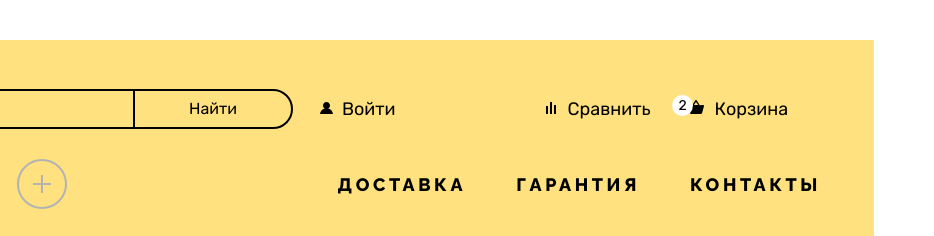
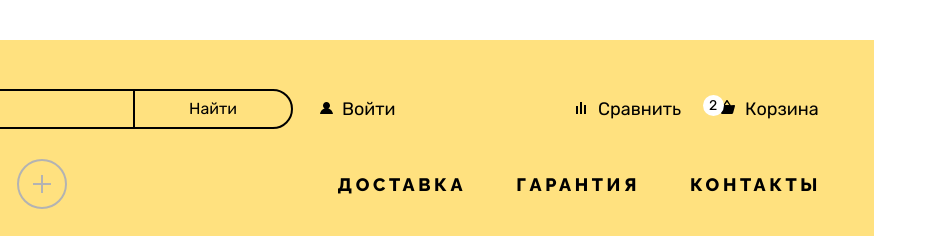
Before and after one commit to htmlacademy-htmlcss/2176919-device-35, a plain HTML site: page index.html in a window 1280 px wide. Shown: the top 236 px of the page, 346-1280 px from the left. Drawn offline with Linux system fonts and the light colour scheme.

Commit message:
header grid fix

```diff
--- a/index.html
+++ b/index.html
@@ -11,8 +11,7 @@
         <img class="header-logo" src="images/logo.svg" alt="Логотип интернет-магазина «Девайс»." width="149" height="40">
       </a>
       <nav class="navigation">
-        <ul class="navigation-list navigation-user-list list">
-          <li class="navigation-item navigation-user-item">
+        <div class="navigation-user">
           <form class="search-form subsidiary">
             <label class="main-search" for="main-search">
               <span class="visually-hidden">Поиск по сайту.</span>
@@ -20,17 +19,18 @@
             </label>
             <button class="search-submit" type="submit">Найти</button>
           </form>
+          <ul class="navigation-user-list list">
+            <li class="navigation-user-item">
+              <a class="navigation-link navigation-link-user link-shape header-login" href="#">Войти</a>
             </li>
-          <li class="navigation-item navigation-user-item">
-            <a class="navigation-link navigation-link-user link-shape header-login login" href="#">Войти</a>
-          </li>
-          <li class="navigation-item navigation-user-item">
+            <li class="navigation-user-item">
              <a class="navigation-link navigation-link-user link-shape header-compare" href="#">Сравнить</a>
             </li>
-          <li class="navigation-item navigation-user-item">
+            <li class="navigation-user-item">
               <a class="navigation-link navigation-link-user link-shape header-cart" href="#">Корзина</a>
             </li>
           </ul>
+        </div>
         <div class="navigation-catalog">
           <button class="button navigation-catalog-button" type="button">Каталог товаров
             <span class="sub-catalog-open-icon"></span>
@@ -77,7 +77,7 @@
           <button class="slider-button slider-prev link-shape" type="button">
             <span class="visually-hidden">Предыдущий товар.</span>
           </button>
-          <button class="slider-button slider-next" type="button">
+          <button class="slider-button slider-next link-shape" type="button">
             <span class="visually-hidden">Следующий товар.</span>
           </button>
         </div>
--- a/styles/styles.css
+++ b/styles/styles.css
@@ -305,6 +305,7 @@ body {
 
 .navigation-list {
   display: flex;
+  flex-wrap: wrap;
 }
 
 .slider-content {
@@ -523,6 +524,7 @@ body {
 .search-form {
   position: relative;
   display: flex;
+  align-items: flex-start;
   margin-right: 27px;
 }
 
@@ -559,13 +561,14 @@ body {
 
 .navigation-link-user {
   position: relative;
-  display: block;
   padding: 2px 0 2px 22px;
 }
 
 .header-login {
   display: flex;
   justify-content: space-between;
+  width: 230px;
+  margin-right: 26px;
 }
 
 .header-compare::before {
@@ -975,7 +978,7 @@ body {
 
 .button-yellow::before {
   content: "";
-  transition: 0.3s;
+  transition: 0.3s ease;
   position: absolute;
   background-color: #ffe17f;
   z-index: -1;
@@ -1121,9 +1124,7 @@ left: 0;
 }
 
 .navigation-user-item {
-  display: flex;
-  align-items: center;
-  align-self: center;
+  margin: auto 0;
 }
 
 .header-compare {
@@ -1235,9 +1236,7 @@ left: 0;
   left: 0;
 }
 
-.footer-navigation-list {
-  flex-wrap: wrap;
-}
+
 
 .link-shape:hover {
   opacity: 0.6;
@@ -1621,14 +1620,9 @@ left: 0;
   text-underline-offset: 2px;
 }
 
-.login {
-  margin-right: 150px;
-}
-
-.logut {
-  width: 230px;
-  margin-right: 27px;
-}
+
+
+
 
 .tab-pagination-active {
   position: relative;
@@ -1637,10 +1631,12 @@ left: 0;
 
 .tab-pagination-active:hover {
   padding-left: 35px;
+  transition: 0.3s ease;
 }
 
 .tab-pagination-active:focus {
   padding-left: 35px;
+  transition: 0.3s ease;
   outline: none;
 }
 
@@ -1823,7 +1819,9 @@ left: 0;
   border-radius: 50%;
 }
 
-.navigation-user-list {
+.navigation-user {
+  grid-column: 1/-1;
+  display: flex;
   margin-bottom: 30px;
 }
 
@@ -1839,3 +1837,8 @@ left: 0;
   outline: solid 2px #af4fff;
   outline-offset: 2px;
 }
+
+.navigation-user-list {
+  display: flex;
+  flex-wrap: wrap;
+}
```
Also changed, not shown: catalog.html (+7 -7 lines). Lines whose indentation alone changed are shown as unchanged.
